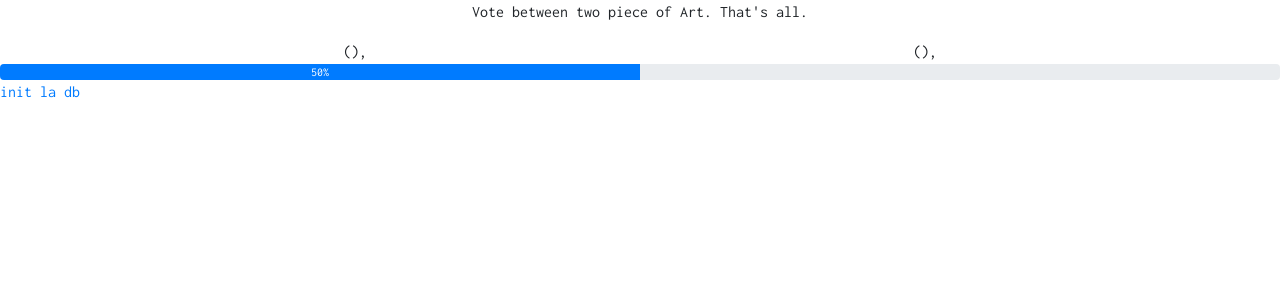
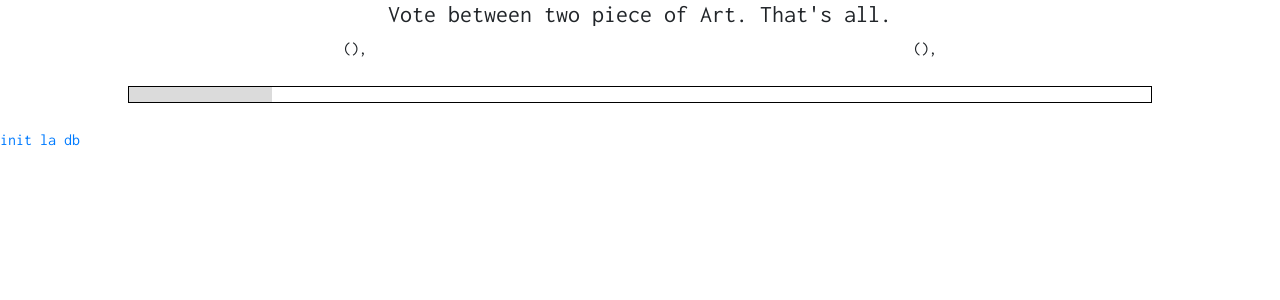
Before and after one commit to alchekroun/eloart, a Flask app: template application/main/templates/index.html in a window 1280 px wide. Shown: the part 72-372 px from the top of the page. Run offline with Flask 2, Linux system fonts and the light colour scheme; the template is opened without the code that fills it, so the values that code supplies are empty; some libraries are stand-ins or nearby versions.

Commit message:
ajout finaux

```diff
--- a/application/helpElo.py
+++ b/application/helpElo.py
@@ -3,5 +3,4 @@
 
 
 def newelo(ra, rb, score):
-    print(ra + 32 * (score - probawin(ra, rb)))
     return ra + 32 * (score - probawin(ra, rb))
--- a/application/main/templates/about.html
+++ b/application/main/templates/about.html
@@ -4,6 +4,6 @@
 
 {% block main %}
     <div class="container">
-        <p class="text-justify">Paragraph</p>
+        <p class="text-justify">Simple site inspired by Facesmash. Thank's to Metropolitan Museum for the API.</p>
     </div>
 {% endblock %}
--- a/application/main/templates/index.html
+++ b/application/main/templates/index.html
@@ -2,25 +2,85 @@
 
 {% block title %}Espiegle{% endblock %}
 
+{% block style %}
+    <style type="text/css">
+        .progressbar {
+          width: 80%;
+          margin: 25px auto;
+          border: solid 1px #000;
+        }
+        .progressbar .inner {
+          height: 15px;
+          animation: progressbar-countdown;
+          animation-duration: 40s;
+          animation-iteration-count: 1;
+          animation-fill-mode: forwards;
+          animation-play-state: paused;
+          animation-timing-function: linear;
+        }
+        @keyframes progressbar-countdown {
+          0% {
+            width: 100%;
+            background: #000000;
+          }
+          100% {
+            width: 0%;
+            background: #ffffff;
+          }
+        }
+    </style>
+{% endblock %}
+
 {% block main %}
+    <div id="aaaa">
+        <input id="{{ f1['id'] }}" hidden disabled>
+        <input id="{{ f2['id'] }}" hidden disabled>
+    </div>
     <div class="container">
         <div>
-            <p class="text-center">Vote between two piece of Art. That's all.</p>
+            <h4 class="text-center">Vote between two piece of Art. That's all.</h4>
         </div>
         <div class="row text-center">
             <div class="col"><span>{{ f1["nom"] }} ({{ f1["date"] }}), {{ f1["autheur"] }}</span></div>
             <div class="col"><span>{{ f2["nom"] }} ({{ f2["date"] }}), {{ f2["autheur"] }}</span></div>
         </div>
         <div class="row row-cols-2 d-lg-flex">
-            <div class="col"><a href="#"><img id="imgp" class="float-left" src="{{ f1['linkImage'] }}"></a></div>
-            <div class="col"><a href="#"><img id="imgp" class="float-left" src="{{ f2['linkImage'] }}"></a></div>
+            <div class="col"><a id="ai1" href="#progressbar1"><img id="imgp" class="float-left" src="{{ f1['linkImage'] }}"></a></div>
+            <div class="col"><a id="ai2" href="#progressbar1"><img id="imgp" class="float-left" src="{{ f2['linkImage'] }}"></a></div>
         </div>
     </div>
-    <div class="progress">
-        <div class="progress-bar" aria-valuenow="50" aria-valuemin="0" aria-valuemax="100" style="width: 50%;">50%</div>
-    </div>
+    <div id='progressbar1'></div>
 
-<footer>
-    <a href="{{url_for('main_bp.init_db') }}">init la db</a>
-</footer>
+    <footer>
+        <a href="{{url_for('main_bp.init_db') }}">init la db</a>
+    </footer>
 {% endblock%}
+
+{% block script %}
+    <script>
+        function createProgressbar(id, duration, callback) {
+            var progressbar = document.getElementById(id);
+            progressbar.className = 'progressbar';
+            var progressbarinner = document.createElement('div');
+            progressbarinner.className = 'inner';
+            progressbarinner.style.animationDuration = duration;
+            if (typeof(callback) === 'function') {
+            progressbarinner.addEventListener('animationend', callback);
+            }
+            progressbar.appendChild(progressbarinner);
+            progressbarinner.style.animationPlayState = 'running';
+        }
+
+        function addlink(){
+            var linkimg1 = document.getElementById("ai1");
+            var linkimg2 = document.getElementById("ai2");
+            var div = document.getElementById("aaaa");
+            var id1 = div.children[0].id;
+            var id2 = div.children[1].id;
+            linkimg1.href = "/score/" + id1 + "/" + id2;
+            linkimg2.href = "/score/" + id2 + "/" + id1;
+        }
+        createProgressbar('progressbar1', '10s');
+        setTimeout(addlink, 10000)
+    </script>
+{% endblock %}
--- a/application/models.py
+++ b/application/models.py
@@ -2,7 +2,7 @@
 
 
 class Piece(db.Model):
-    __tablename__ = "piece"
+    __tablename__ = "Piece"
 
     id = db.Column(db.Integer, primary_key=True)
     nom = db.Column(db.String, nullable=False)
--- a/application/templates/layout.html
+++ b/application/templates/layout.html
@@ -8,6 +8,8 @@
     <link rel="stylesheet" href="https://fonts.googleapis.com/css?family=Inconsolata">
     <link rel="stylesheet" href="{{ url_for('static', filename='css/styles.min.css') }}">
     {% block style %}
+    {% endblock %}
+    {% block head %}
     {% endblock %}
 </head>
 <body style="font-family: Inconsolata, monospace;" >
```
Also changed, not shown: application/main/main_views.py (+5 -6 lines).
